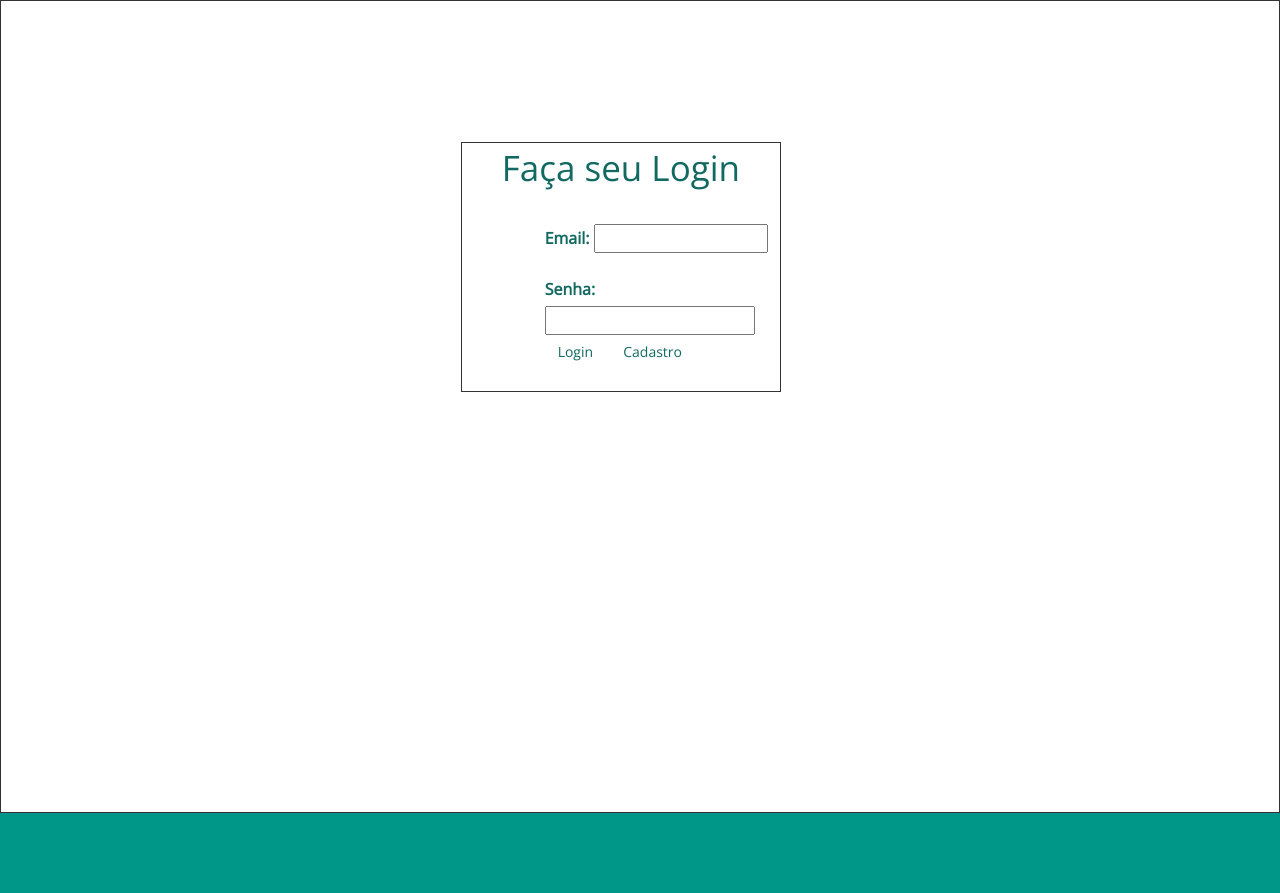
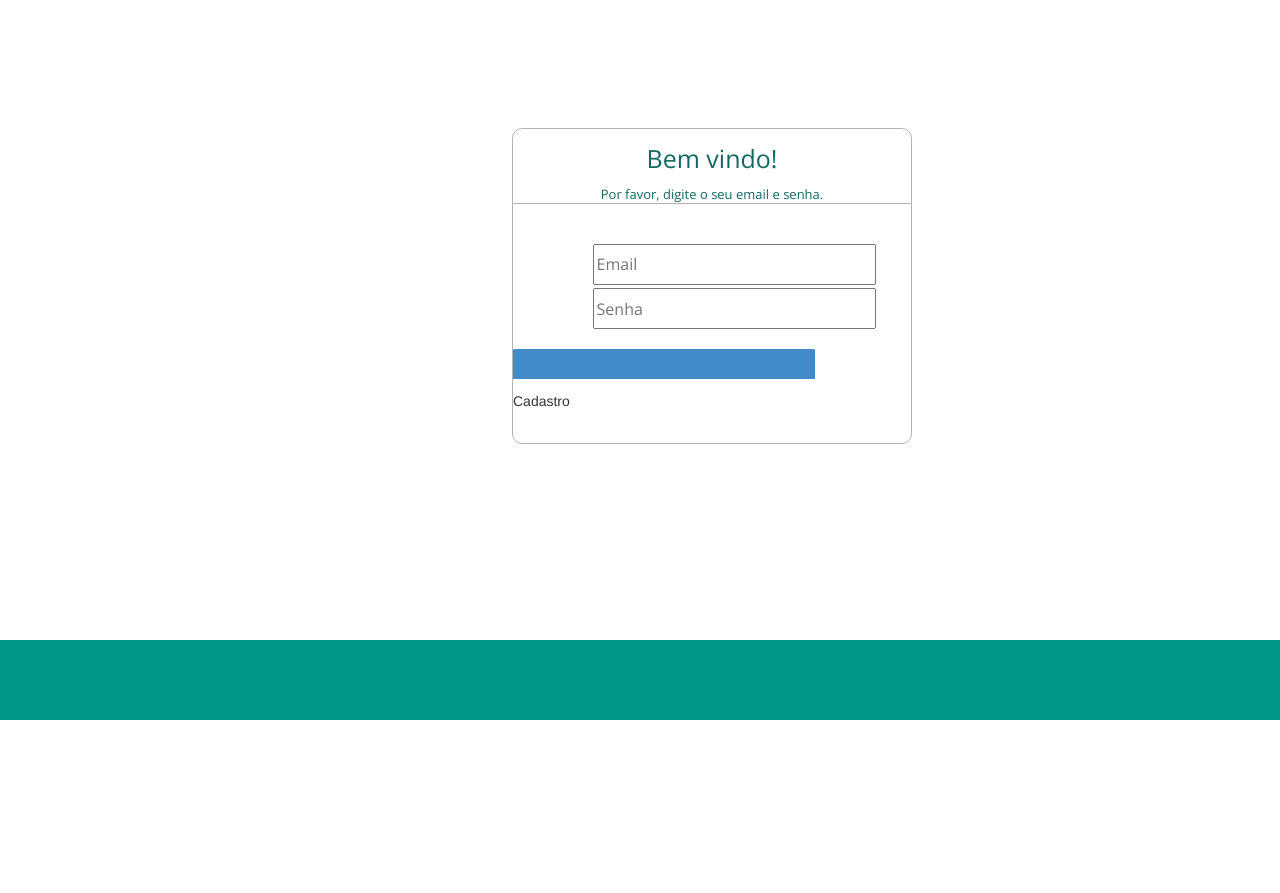
Before and after one commit to diogom10/energy, a CodeIgniter app: page /energia/ in a window 1280 px wide. Shown: the part 80-973 px from the top of the page. After the commit the page ends 800 px from the top, so only its background shows below. Run offline with CodeIgniter, Linux system fonts and the light colour scheme; some libraries are stand-ins or nearby versions.

Commit message:
final do dia 30/06/2017

```diff
--- a/application/views/login_view.php
+++ b/application/views/login_view.php
@@ -23,22 +23,30 @@
         <div class="header">
             <div class="title">SIGERE</div>
         </div>
+
         <div class="section">
             <div class="login">
                 <div class="p_corpo_inputs">
-                    <div class="title_login">Faça seu Login</div>
+                    <div class="title_login">Bem vindo!
+                        <div class="sub-title">Por favor, digite o seu email e senha.</div>
+                    </div>
                     <div class="p_inputs title_inputs">
-                        <label>Email: </label>
-                        <input type="email" class="ipt-email" >
-                        <br/><br/>
-                        <label>Senha:</label>
-                        <input type="password" class="ipt-password">
+                        <!-- <label>Email: </label>-->
+                        <input type="email" class="ipt-email" placeholder="Email" >
+                        <!-- <br/><br/>-->
+                        <!-- <label>Senha:</label>-->
                         <br/>
-                        <div class="btn">Login</div>
-                        <div class="btn">Cadastro</div>
+                        <input type="password" class="ipt-password" placeholder="Senha">
+                        <br/>
+
                     </div>
+
+                        <div class="btn-login title_inputs"></div>
+                        <div class="">Cadastro</div>
+
                 </div>
             </div>
         </div>
+
         <div class="footer"></div>
     </body>
--- a/assets/css/global.scss
+++ b/assets/css/global.scss
@@ -1,23 +1,26 @@
+
+
+$cores_fixas:#009688;
 body
 {
     width:100%;
-    margin: 0px;
-
+    margin: 0 auto;
+    //margin: 0 auto;
 
     .header
     {
-        min-width:50%;
-        height:80px;
-        background-color:#009688;
 
+        background-color:$cores_fixas;
+        width: 100%;
+        height: 80px;
 
         .title
         {
             font-family: 'Open Sans', sans-serif;
             font-size:40px;
             color:#ffffff;
-            padding-left:45%;
-            padding-top: -1%;
+            margin-left:45%;
+
 
         }
 
@@ -25,18 +28,19 @@ body
 
     .section
     {
-        min-width:80%;
-        min-height:813px;
-        border: solid 1px;
+        width:100%;
+        height: 700px;
+        position: absolute;
+
+
     }
 
     .footer
     {
-        min-width:30%;
-        height:80px;
-        background-color:#009688;
-     }
-
-
-
+        width: 100%;
+        height: 80px;
+        background-color:$cores_fixas;
+        position: absolute;
+        bottom: 0%;
+    }
 }
--- a/assets/css/login.css
+++ b/assets/css/login.css
@@ -9,46 +9,72 @@ and open the template in the editor.
 */
 body {
   width: 100%;
-  margin: 0px; }
+  margin: 0 auto; }
   body .header {
-    min-width: 50%;
-    height: 80px;
-    background-color: #009688; }
+    background-color: #009688;
+    width: 100%;
+    height: 80px; }
     body .header .title {
       font-family: 'Open Sans', sans-serif;
       font-size: 40px;
       color: #ffffff;
-      padding-left: 45%;
-      padding-top: -1%; }
+      margin-left: 45%; }
   body .section {
-    min-width: 80%;
-    min-height: 813px;
-    border: solid 1px; }
+    width: 100%;
+    height: 700px;
+    position: absolute; }
   body .footer {
-    min-width: 30%;
+    width: 100%;
     height: 80px;
-    background-color: #009688; }
+    background-color: #009688;
+    position: absolute;
+    bottom: 0%; }
 
 .login {
-  min-width: 15%;
-  max-width: 25%;
-  min-height: 250px;
-  border: solid 1px;
-  margin-left: 36%;
-  margin-top: 11%; }
+  min-width: 400px;
+  width: 24%;
+  height: 316px;
+  border: solid 1px #b3b3b3;
+  border-radius: 10px;
+  margin-left: 40%;
+  margin-top: 10%; }
   .login .p_corpo_inputs .p_inputs {
-    margin-left: 26%;
+    margin-left: 20%;
     margin-top: 10%; }
     .login .p_corpo_inputs .p_inputs .ipt-email {
-      width: 174px; }
+      width: 197px;
+      height: 23px;
+      font-family: "Open Sans", sans-serif;
+      width: 283px;
+      height: 41px;
+      margin-bottom: 1%; }
+    .login .p_corpo_inputs .p_inputs .ipt-password {
+      width: 190px;
+      height: 23px;
+      font-family: "Open Sans", sans-serif;
+      width: 283px;
+      height: 41px; }
+  .login .p_corpo_inputs .btn-login {
+    border-radius: 1%;
+    margin: 5% 0 3% 0;
+    height: 30px;
+    width: 76%;
+    background-color: #428bca; }
   .login .p_corpo_inputs .title_login {
-    font-size: 35px;
+    font-size: 25px;
     font-family: 'Open Sans', sans-serif;
     color: #116961;
-    text-align: center; }
+    text-align: center;
+    margin-top: 3%; }
+  .login .p_corpo_inputs .sub-title {
+    font-size: 13px;
+    border-bottom: solid 1px #b3b3b3;
+    margin-top: 2%; }
   .login .p_corpo_inputs .title_inputs {
     font-size: 16px;
     font-family: 'Open Sans', sans-serif;
     color: #116961; }
+  .login .p_corpo_inputs .p_btn {
+    margin-left: 1%; }
 
 /*# sourceMappingURL=login.css.map */
--- a/assets/css/login.scss
+++ b/assets/css/login.scss
@@ -9,38 +9,83 @@ and open the template in the editor.
 */
 
 @import "global";
-
+$fonte-inputs:  'Open Sans', sans-serif;
 
 .login
 {
-    min-width: 15%;
-    max-width: 25%;
-    min-height:250px;
-    border: solid 1px;
-    margin-left: 36%;
-    margin-top: 11%;
+    min-width: 400px;
+    width: 24%;
+    height: 316px;
+    border: solid 1px #b3b3b3;
+    border-radius: 10px;
+    margin-left: 40%;
+    margin-top: 10%;
 
     .p_corpo_inputs
     {
-
-
         .p_inputs
         {
-            margin-left:26%;
-            margin-top:10%;
+            margin-left: 20%;
+            margin-top: 10%;
 
             .ipt-email
             {
-              width: 174px;
+                width: 197px;
+                height:23px;
+                font-family:$fonte-inputs;
+                width: 283px;
+                height: 41px;
+                margin-bottom:1%;
+
+
             }
+
+            .ipt-password
+            {
+                width: 190px;
+                height:23px;
+                font-family:$fonte-inputs;
+                width: 283px;
+                height: 41px;
+            }
+
+
+
         }
+
+
+
+        .btn-login
+        {
+            border-radius: 1%;
+            margin: 5% 0 3% 0;
+            height: 30px;
+            width: 76%;
+            background-color:#428bca;
+
+
+        }
+
+
 
         .title_login
         {
-            font-size:35px;
+            font-size:25px;
             font-family: 'Open Sans', sans-serif;
             color:#116961;
-            text-align: center
+            text-align: center;
+
+            margin-top:3%;
+
+
+        }
+
+        .sub-title
+        {
+            font-size:13px;
+            border-bottom: solid 1px #b3b3b3;
+            margin-top:2%;
+
         }
 
         .title_inputs
@@ -51,6 +96,11 @@ and open the template in the editor.
 
         }
 
+        .p_btn
+        {
+            margin-left:1%;
+        }
+
 
     }
 }
```
Also changed, not shown: assets/css/global.css (+12 -11 lines), 2 other files.
